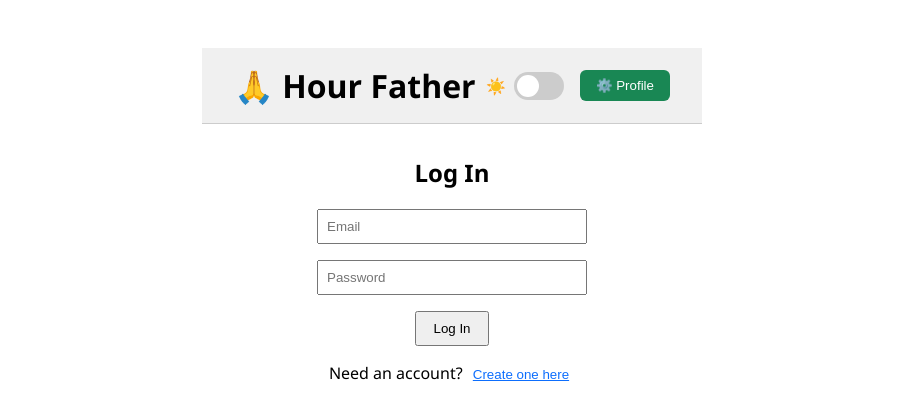
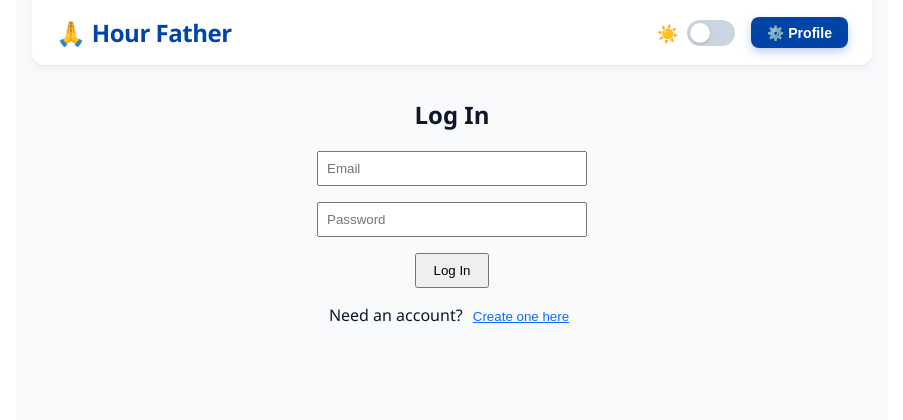
Before and after one commit to harrisbradley/hour-father, a React (Create React App) app: page / in a window 1280 px wide. Shown: the top 420 px of the page, without its empty margins (188-1091 px from the left). Built offline with nearby package versions, Linux system fonts and the light colour scheme; no server answers.

Commit message:
style: apply Marian Blue & Sacred Gold theme tokens and button styling to redesign-ui

```diff
--- a/src/components/Header.js
+++ b/src/components/Header.js
@@ -1,5 +1,6 @@
 // src/components/Header.js
 import { useTheme } from "../ThemeContext";
+import { colors, buttons } from "../styles/ui";
 
 function Header({ onToggleProfile, userName }) {
   const { darkMode, toggleTheme } = useTheme();
@@ -10,25 +11,53 @@ function Header({ onToggleProfile, userName }) {
         display: "flex",
         justifyContent: "space-between",
         alignItems: "center",
-        padding: "1rem 2rem",
-        backgroundColor: darkMode ? "#1e1e1e" : "#f0f0f0",
-        color: darkMode ? "#fff" : "#000",
-        borderBottom: darkMode ? "1px solid #444" : "1px solid #ccc",
+        padding: "1rem 1.5rem",
+        backgroundColor: darkMode ? colors.darkCardBg : "#ffffff",
+        color: darkMode ? colors.darkText : colors.lightText,
+        borderBottom: darkMode
+          ? `1px solid ${colors.subtleGoldBorder}`
+          : "1px solid #e2e8f0",
+        borderRadius: "0 0 12px 12px",
+        boxShadow: darkMode
+          ? "0 4px 12px rgba(0, 0, 0, 0.2)"
+          : "0 2px 8px rgba(0, 0, 0, 0.05)",
+        marginBottom: "1.5rem",
       }}
     >
-      <h1 style={{ margin: 0 }}>🙏 Hour Father</h1>
+      <h1
+        style={{
+          margin: 0,
+          fontSize: "1.5rem",
+          fontWeight: 700,
+          letterSpacing: "-0.02em",
+          color: darkMode ? colors.accent : colors.primary,
+          display: "flex",
+          alignItems: "center",
+          gap: "0.4rem",
+        }}
+      >
+        <span>🙏</span> Hour Father
+      </h1>
 
       <div style={{ display: "flex", alignItems: "center", gap: "1rem" }}>
         {/* 🌙 Custom toggle switch */}
-        <label style={{ display: "flex", alignItems: "center", gap: "0.5rem" }}>
-          <span>{darkMode ? "🌙" : "☀️"}</span>
+        <label
+          style={{
+            display: "flex",
+            alignItems: "center",
+            gap: "0.5rem",
+            cursor: "pointer",
+            userSelect: "none",
+          }}
+        >
+          <span style={{ fontSize: "1.1rem" }}>{darkMode ? "🌙" : "☀️"}</span>
           <div
             onClick={toggleTheme}
             style={{
-              width: "50px",
-              height: "28px",
-              backgroundColor: darkMode ? "#0d6efd" : "#ccc",
-              borderRadius: "14px",
+              width: "48px",
+              height: "26px",
+              backgroundColor: darkMode ? colors.primary : "#cbd5e1",
+              borderRadius: "13px",
               position: "relative",
               cursor: "pointer",
               transition: "background-color 0.3s ease",
@@ -36,14 +65,15 @@ function Header({ onToggleProfile, userName }) {
           >
             <div
               style={{
-                width: "22px",
-                height: "22px",
-                backgroundColor: "#fff",
+                width: "20px",
+                height: "20px",
+                backgroundColor: "#ffffff",
                 borderRadius: "50%",
                 position: "absolute",
                 top: "3px",
                 left: darkMode ? "25px" : "3px",
                 transition: "left 0.3s ease",
+                boxShadow: "0 1px 3px rgba(0,0,0,0.2)",
               }}
             />
           </div>
@@ -53,12 +83,10 @@ function Header({ onToggleProfile, userName }) {
         <button
           onClick={onToggleProfile}
           style={{
-            backgroundColor: "#198754",
-            color: "#fff",
-            border: "none",
-            padding: "0.5rem 1rem",
-            borderRadius: "6px",
-            cursor: "pointer",
+            ...buttons.base,
+            ...(darkMode ? buttons.accent : buttons.primary),
+            padding: "0.45rem 1rem",
+            fontSize: "0.88rem",
           }}
         >
           ⚙️ {userName || "Profile"}
--- a/src/components/MainContent.js
+++ b/src/components/MainContent.js
@@ -6,42 +6,52 @@ import PrayerStreak from "./PrayerStreak";
 import PrayerLog from "./PrayerLog";
 import PrayerMap from "./PrayerMap";
 import StatsSection from "./StatsSection";
-
+import { colors, buttons } from "../styles/ui";
 
 function MainContent({
   user,
   userProfile,
   refreshKey,
-  setRefreshKey, // ✅ added this
+  setRefreshKey,
   onShowProfile,
   onShowPrayerModal,
   onLogout,
   darkMode,
 }) {
   return (
-    <div style={{ padding: "1rem 2rem" }}>
-      <p>
-        Welcome back, <strong>{userProfile?.name || user.email}</strong>
+    <div style={{ padding: "0.5rem 1rem" }}>
+      <p
+        style={{
+          fontSize: "1.1rem",
+          marginBottom: "1.5rem",
+          color: darkMode ? colors.darkText : colors.lightText,
+        }}
+      >
+        Welcome back,{" "}
+        <strong style={{ color: darkMode ? colors.accent : colors.primary }}>
+          {userProfile?.name || user.email}
+        </strong>
       </p>
 
       {/* 🙏 Primary Action Button */}
+      <div style={{ marginBottom: "1.5rem" }}>
         <PrayerButton onPrayed={() => setRefreshKey((k) => k + 1)} />
+      </div>
 
       {/* 📖 Open modal with full prayer */}
+      <div>
         <button
           onClick={onShowPrayerModal}
           style={{
-          marginTop: "1rem",
-          padding: "0.5rem 1rem",
-          backgroundColor: "#0d6efd",
-          color: "#fff",
-          border: "none",
-          borderRadius: "6px",
-          cursor: "pointer",
+            ...buttons.base,
+            ...(darkMode ? buttons.outline : buttons.primary),
+            fontSize: "0.95rem",
+            padding: "0.6rem 1.4rem",
           }}
         >
-        📖 Show Our Father
+          📖 Show Our Father Prayer
         </button>
+      </div>
 
       <StatsSection refreshKey={refreshKey} />
       <PrayerLog refreshKey={refreshKey} darkMode={darkMode} />
@@ -55,9 +65,20 @@ function MainContent({
       )}
 
       {/* 🔓 Log out */}
-      <button onClick={onLogout} style={{ marginTop: "2rem" }}>
-        Log Out
+      <div style={{ marginTop: "2.5rem", paddingBottom: "1.5rem" }}>
+        <button
+          onClick={onLogout}
+          style={{
+            ...buttons.base,
+            ...buttons.secondary,
+            fontSize: "0.85rem",
+            padding: "0.5rem 1.2rem",
+            opacity: 0.85,
+          }}
+        >
+          🚪 Log Out
         </button>
+      </div>
     </div>
   );
 }
--- a/src/styles/StatsSection.css
+++ b/src/styles/StatsSection.css
@@ -2,21 +2,28 @@
 
 /* 📱 Default: Mobile-first layout – stack vertically */
 .stats-section {
-  display: flex;               /* 🔧 Enables flexbox layout */
-  flex-direction: column;     /* ⬇️ Stack children vertically */
-  gap: 1.5rem;                 /* 📏 Spacing between stat components */
-  margin-top: 1.5rem;          /* 📦 Top margin to separate from other content */
+  display: flex;
+  flex-direction: column;
+  gap: 1.25rem;
+  margin-top: 2rem;
+  margin-bottom: 2rem;
+}
+
+.stats-section > * {
+  border-radius: 12px;
+  padding: 1.25rem 1rem;
+  transition: transform 0.2s ease, box-shadow 0.2s ease;
 }
 
 /* 💻 Responsive: On medium+ screens, layout stats in a row */
 @media (min-width: 768px) {
   .stats-section {
-    flex-direction: row;          /* ➡️ Lay children out horizontally */
-    justify-content: space-between; /* 📐 Distribute them evenly */
-    align-items: stretch;         /* 📏 Make all stat blocks equal height */
+    flex-direction: row;
+    justify-content: space-between;
+    align-items: stretch;
   }
 
   .stats-section > * {
-    flex: 1;                      /* ⚖️ Allow each child to grow equally */
+    flex: 1;
   }
 }
--- a/src/styles/styles.js
+++ b/src/styles/styles.js
@@ -1,24 +1,25 @@
-// src/styles.js
+import { colors } from "./ui";
+
 export function getContainerStyles(darkMode) {
   return {
-    maxWidth: "500px",
-    margin: "2rem auto",
-    padding: "1rem",
+    maxWidth: "840px",
+    margin: "0 auto",
+    padding: "0 1rem 3rem 1rem",
     textAlign: "center",
-    fontFamily: "'Segoe UI', sans-serif",
-    backgroundColor: darkMode ? "#121212" : "#ffffff",
-    color: darkMode ? "#e0e0e0" : "#000000",
+    fontFamily: "'Segoe UI', Roboto, sans-serif",
+    backgroundColor: darkMode ? colors.darkBg : colors.lightBg,
+    color: darkMode ? colors.darkText : colors.lightText,
     minHeight: "100vh",
     transition: "background 0.3s, color 0.3s",
   };
 }
 
 export const container = {
-    maxWidth: "500px",
-    margin: "2rem auto",
+  maxWidth: "840px",
+  margin: "0 auto",
   padding: "1rem",
   textAlign: "center",
-    fontFamily: "'Segoe UI', sans-serif",
+  fontFamily: "'Segoe UI', Roboto, sans-serif",
 };
 
 export const heading = {
@@ -32,9 +33,10 @@ export const container = {
   borderRadius: "8px",
   border: "none",
   cursor: "pointer",
-    backgroundColor: "#4CAF50",
+  backgroundColor: colors.primary,
   color: "#fff",
   marginTop: "1rem",
+  transition: "all 0.2s ease",
 };
 
 export const card = {
@@ -45,25 +47,25 @@ export const container = {
   marginTop: "1rem",
 };
 
-
 export const prayerButton = {
-    backgroundColor: "#5990e3", // Marian blue
-    color: "#fff",
-    fontSize: "1.25rem",
-    padding: "1.25rem 2.5rem",
-    border: "none",
+  backgroundColor: colors.primary,
+  color: "#ffffff",
+  fontSize: "1.3rem",
+  padding: "1.2rem 2.8rem",
+  border: `2px solid ${colors.accent}`,
   borderRadius: "16px",
   cursor: "pointer",
-    marginTop: "2rem",
+  marginTop: "1.5rem",
   fontWeight: "bold",
   letterSpacing: "0.5px",
-    boxShadow: "0 5px 10px rgba(77, 142, 240, 0.3)",
+  boxShadow: "0 6px 20px rgba(0, 68, 167, 0.35)",
+  transition: "all 0.2s ease-in-out",
 };
 
 export const prayerButtonHover = {
-    backgroundColor: "#0b5ed7", // Slightly darker blue
-    boxShadow: "0 6px 12px rgba(0, 0, 0, 0.2)",
-    transform: "scale(1.02)",
+  backgroundColor: colors.primaryHover,
+  boxShadow: "0 8px 24px rgba(245, 197, 24, 0.4)",
+  transform: "scale(1.03)",
 };
 
 
--- a/src/styles/ui.js
+++ b/src/styles/ui.js
@@ -1,24 +1,29 @@
-
 // src/styles/ui.js
 
-// 🎨 Marian Blue & Gold Theme
+// 🎨 Marian Blue & Gold Theme Tokens
 export const colors = {
-  primary: "#0044a7", // Marian Blue
-  accent: "#f5c518",  // Gold
+  primary: "#0044a7",      // Marian Blue
+  primaryHover: "#003482",
+  accent: "#f5c518",       // Sacred Gold
+  accentHover: "#d8ab0c",
   danger: "#dc3545",
+  dangerHover: "#bd2130",
   neutral: "#6c757d",
-  lightBg: "#f9f9f9",
-  darkBg: "#1e1e1e",
-  lightText: "#1a1a1a",
-  darkText: "#f1f1f1",
+  lightBg: "#f8fafc",
+  darkBg: "#0f172a",       // Deep Sacred Midnight
+  darkCardBg: "#1e293b",
+  lightCardBg: "#ffffff",
+  lightText: "#0f172a",
+  darkText: "#f8fafc",
+  subtleGoldBorder: "rgba(245, 197, 24, 0.25)",
 };
 
 // 📐 Layout & Spacing
 export const layout = {
   container: {
-    maxWidth: "800px",
+    maxWidth: "840px",
     margin: "0 auto",
-    padding: "2rem",
+    padding: "0",
   },
   section: {
     marginBottom: "2rem",
@@ -28,7 +33,7 @@ export const layout = {
 // 🖋️ Typography
 export const typography = {
   heading: {
-    fontFamily: "'Segoe UI', sans-serif",
+    fontFamily: "'Segoe UI', Roboto, sans-serif",
     fontSize: "2rem",
     fontWeight: "bold",
     marginBottom: "1rem",
@@ -47,28 +52,35 @@ export const typography = {
 // 🔘 Button Variants
 export const buttons = {
   base: {
-    padding: "0.6rem 1.2rem",
-    fontSize: "1rem",
+    padding: "0.65rem 1.4rem",
+    fontSize: "0.95rem",
     border: "none",
-    borderRadius: "6px",
+    borderRadius: "8px",
     cursor: "pointer",
-    fontWeight: "500",
+    fontWeight: "600",
+    transition: "all 0.2s ease-in-out",
+    display: "inline-flex",
+    alignItems: "center",
+    justifyContent: "center",
+    gap: "0.5rem",
   },
   primary: {
     backgroundColor: colors.primary,
-    color: "#fff",
+    color: "#ffffff",
+    boxShadow: "0 4px 10px rgba(0, 68, 167, 0.25)",
+  },
+  accent: {
+    backgroundColor: colors.accent,
+    color: "#0f172a",
+    boxShadow: "0 4px 10px rgba(245, 197, 24, 0.3)",
   },
   secondary: {
     backgroundColor: colors.neutral,
-    color: "#fff",
-  },
-  accent: {
-    backgroundColor: colors.accent,
-    color: "#000",
+    color: "#ffffff",
   },
   danger: {
     backgroundColor: colors.danger,
-    color: "#fff",
+    color: "#ffffff",
   },
   outline: {
     backgroundColor: "transparent",
@@ -76,3 +88,22 @@ export const buttons = {
     color: colors.primary,
   },
 };
+
+// 🃏 Card Component Tokens
+export const cards = {
+  base: {
+    borderRadius: "12px",
+    padding: "1.25rem",
+    transition: "all 0.2s ease",
+  },
+  light: {
+    backgroundColor: colors.lightCardBg,
+    border: "1px solid #e2e8f0",
+    boxShadow: "0 4px 6px -1px rgba(0, 0, 0, 0.05)",
+  },
+  dark: {
+    backgroundColor: colors.darkCardBg,
+    border: `1px solid ${colors.subtleGoldBorder}`,
+    boxShadow: "0 4px 12px rgba(0, 0, 0, 0.3)",
+  },
+};
```
Lines whose indentation alone changed are shown as unchanged.
